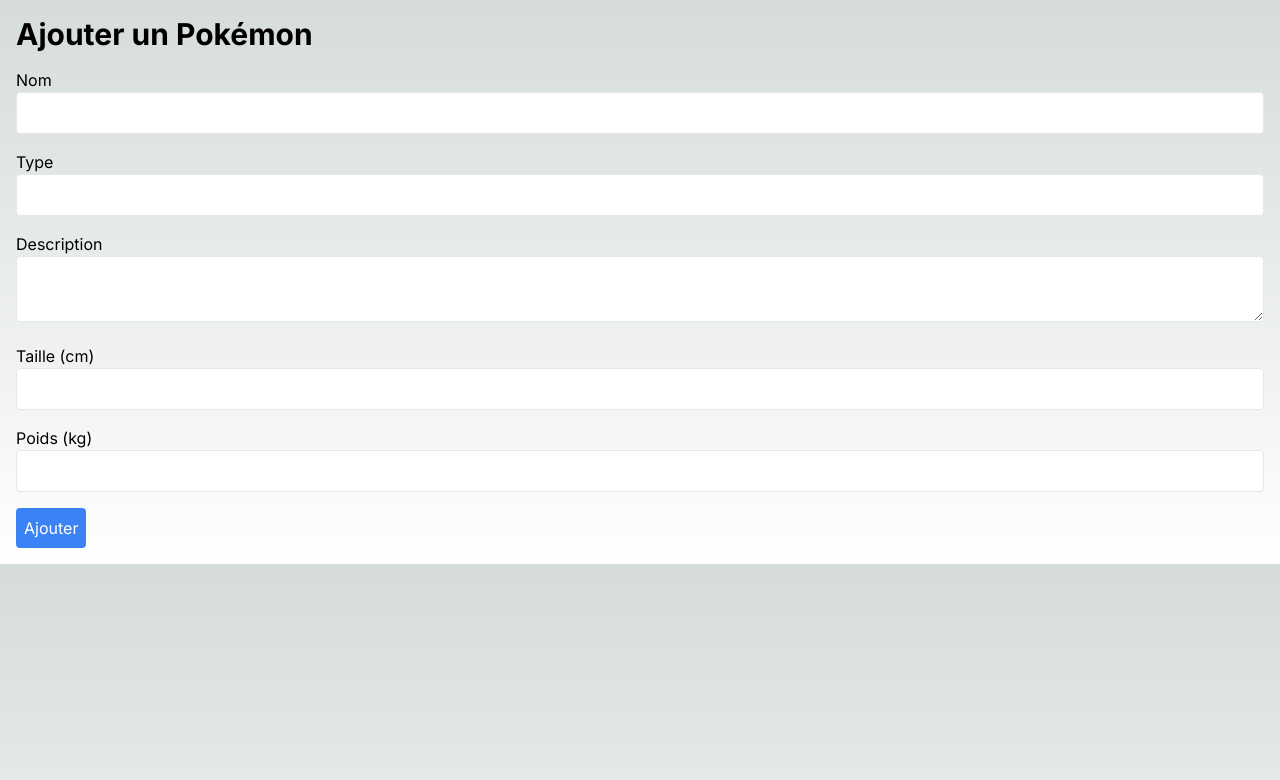
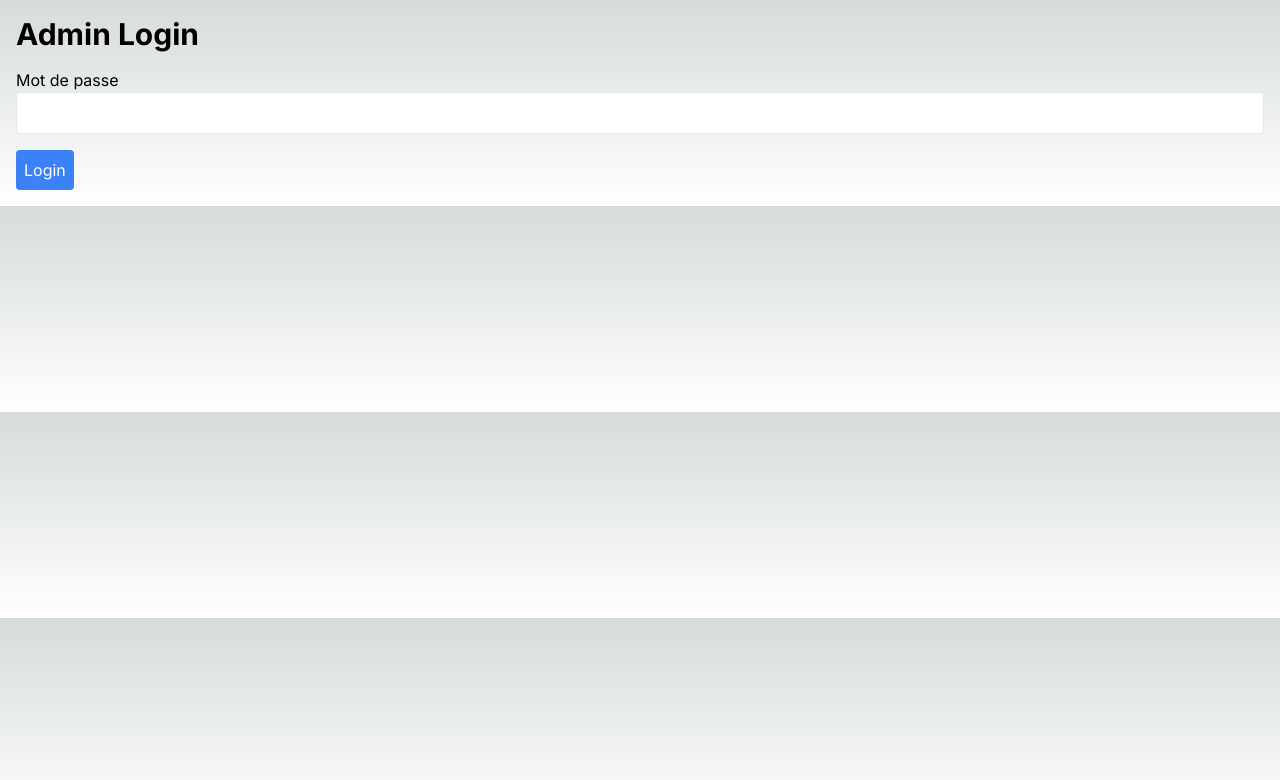
Before and after one commit to squach90/pokemon-list, a Next.js app: page /admin in a window 1280 px wide. Shown: the top 780 px of the page. Built offline with nearby package versions, Linux system fonts and the light colour scheme.

Commit message:
fix admin auth vercel

```diff
--- a/app/admin/page.tsx
+++ b/app/admin/page.tsx
@@ -1,4 +1,3 @@
-// Admin.tsx
 "use client";
 
 import React, { useState } from "react";
@@ -9,15 +8,11 @@
   const [description, setDescription] = useState("");
   const [height, setHeight] = useState("");
   const [weight, setWeight] = useState("");
+  const [password, setPassword] = useState("");
+  const [isAuthenticated, setIsAuthenticated] = useState(false);
 
   const handleSubmit = async (e: React.FormEvent) => {
     e.preventDefault();
-    console.log("Submitting form...");
-    console.log("Nom:", name);
-    console.log("Type:", type);
-    console.log("Description:", description);
-    console.log("Taille (cm):", height);
-    console.log("Poids (kg):", weight);
     const newPokemon = { name, type, description, height, weight };
 
     const response = await fetch("/api/pokemons", {
@@ -29,16 +24,45 @@
     });
 
     if (response.ok) {
-      console.log("Form submitted successfully.");
       setName("");
       setType("");
       setDescription("");
       setHeight("");
       setWeight("");
-    } else {
-      console.error("Failed to submit form:", response.statusText);
     }
   };
+
+  const handleLogin = (e: React.FormEvent) => {
+    e.preventDefault();
+    const adminPassword = "SuperLuigi2011"; // Remplacez par votre mot de passe administrateur
+    if (password === adminPassword) {
+      setIsAuthenticated(true);
+    } else {
+      alert("Mot de passe incorrect");
+    }
+  };
+
+  if (!isAuthenticated) {
+    return (
+      <div className="container mx-auto p-4">
+        <h1 className="text-3xl font-bold mb-4">Admin Login</h1>
+        <form onSubmit={handleLogin} className="space-y-4">
+          <div>
+            <label className="block">Mot de passe</label>
+            <input
+              type="password"
+              value={password}
+              onChange={(e) => setPassword(e.target.value)}
+              className="border p-2 rounded w-full text-black"
+            />
+          </div>
+          <button type="submit" className="bg-blue-500 text-white p-2 rounded">
+            Login
+          </button>
+        </form>
+      </div>
+    );
+  }
 
   return (
     <div className="container mx-auto p-4">
```
